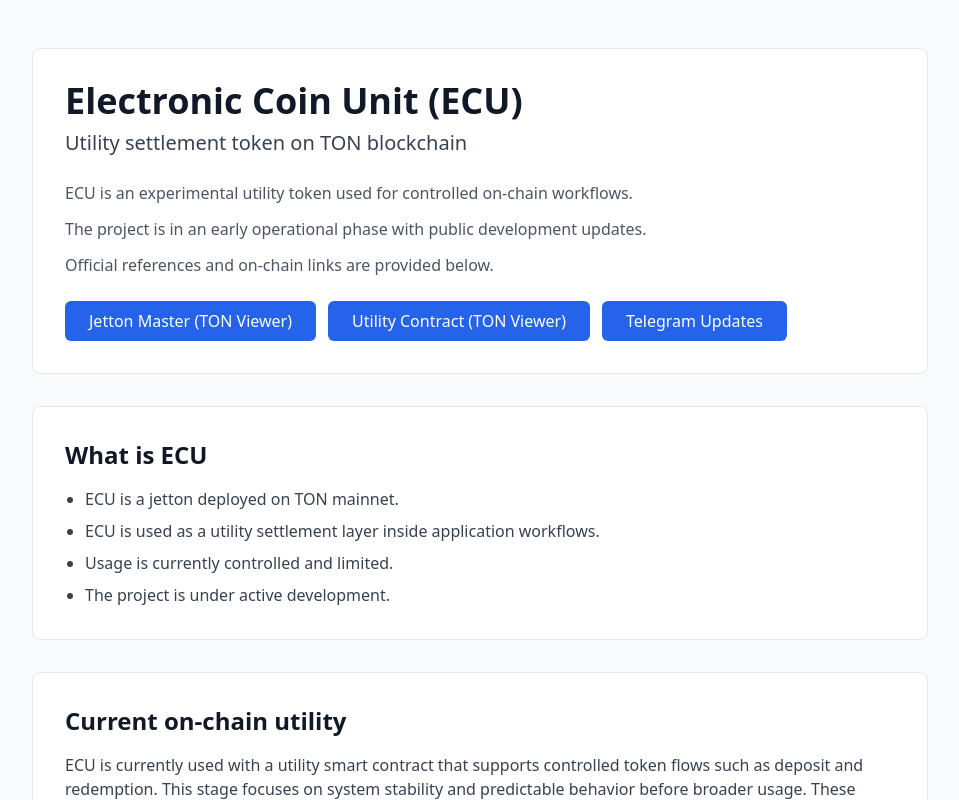
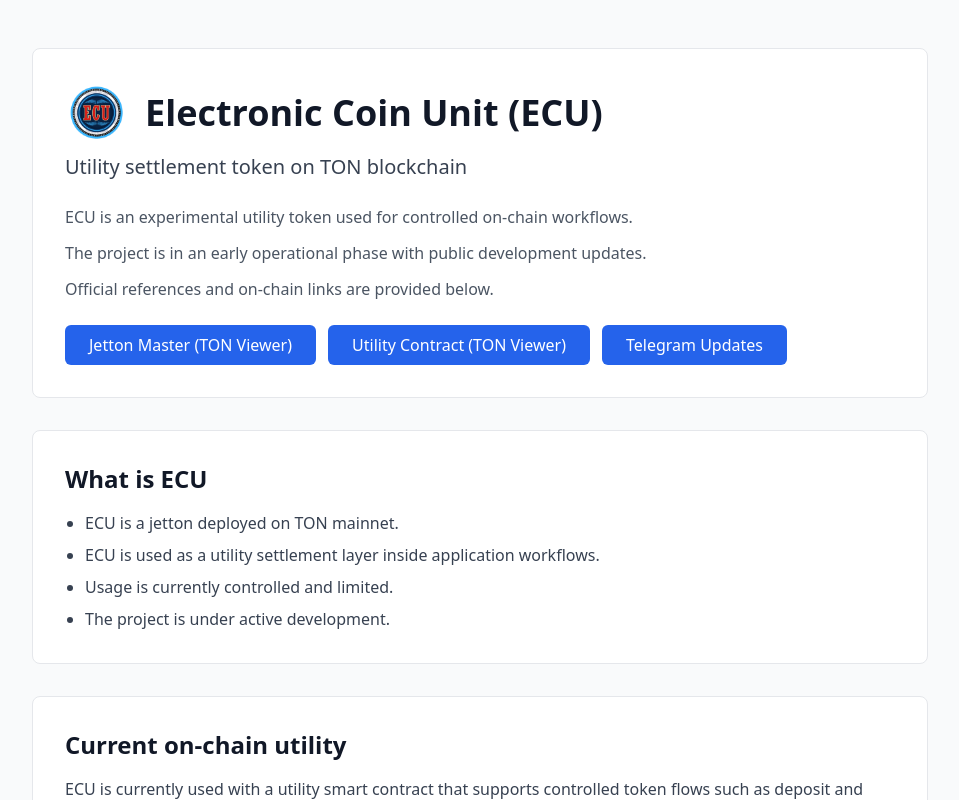
Before and after one commit to jl5047537/ecu-token-info, a Next.js app: page / in a window 1280 px wide. Shown: the top 800 px of the page, without its empty margins (160-1119 px from the left). Built offline with nearby package versions, Linux system fonts and the light colour scheme.

Commit message:
Add ECU logo to hero section header

```diff
--- a/app/page.tsx
+++ b/app/page.tsx
@@ -23,9 +23,16 @@
       <div className="max-w-4xl mx-auto space-y-8">
         {/* Block A — Hero */}
         <section className="bg-white rounded-lg border border-gray-200 p-8">
-          <h1 className="text-4xl font-bold text-gray-900 mb-2">
-            Electronic Coin Unit (ECU)
-          </h1>
+          <div className="flex items-center gap-4 mb-2">
+            <img
+              src="/logo.png"
+              alt="ECU Logo"
+              className="w-16 h-16 object-contain"
+            />
+            <h1 className="text-4xl font-bold text-gray-900">
+              Electronic Coin Unit (ECU)
+            </h1>
+          </div>
           <p className="text-xl text-gray-700 mb-6">
             Utility settlement token on TON blockchain
           </p>
```
Also changed, not shown: public/logo.png (added).
